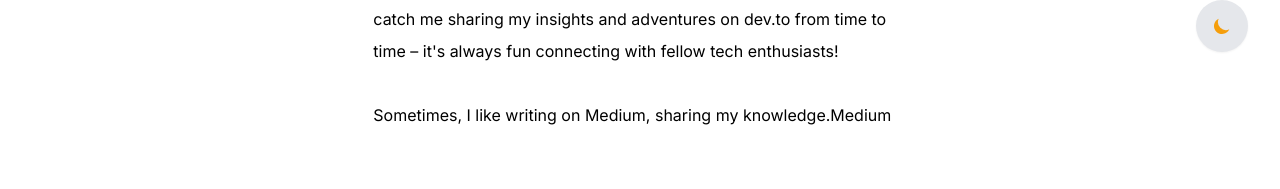
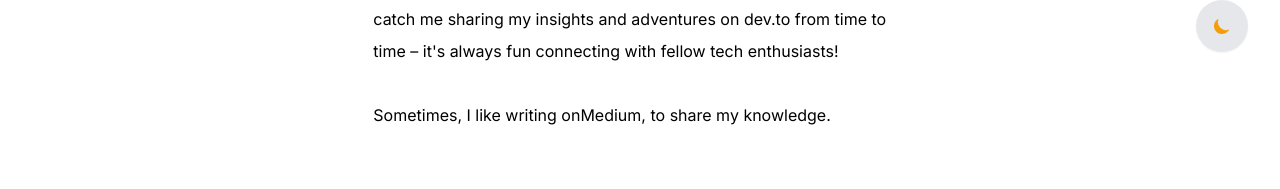
Before and after one commit to vizucode/doodle-web-profile, a Next.js app: page /about in a window 1280 px wide. Shown: the part 716-905 px from the top of the page. Built offline with nearby package versions, Linux system fonts and the light colour scheme.

Commit message:
fix: linked medium

```diff
--- a/pages/about.js
+++ b/pages/about.js
@@ -20,10 +20,11 @@ export default function about({ profile }) {
                         {profile.description}
                     </Paragraph>
                     <Paragraph className='mt-8'>
-                        Sometimes, I like writing on Medium, sharing my knowledge.
-                        <Link href="https://medium.com/@vizucode" className="ml-2 text-blue-500 underline">
+                        Sometimes, I like writing on
+                        <Link href="https://medium.com/@vizucode" className="text-blue-500 underline">
                             Medium
                         </Link>
+                        , to share my knowledge.
                     </Paragraph>
                 </div>
                 <h1 className="text-center font-bold text-xl mt-20" data-aos="fade-up">Comming Soon...</h1>
```
